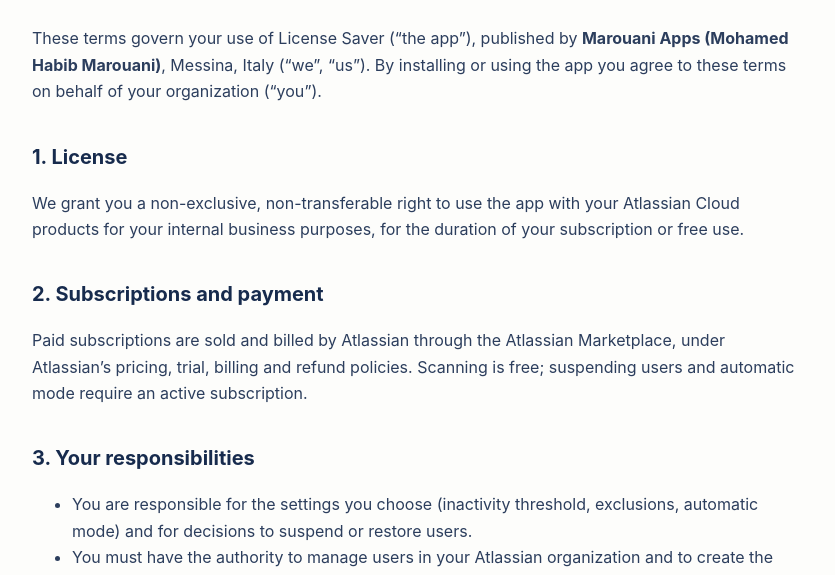
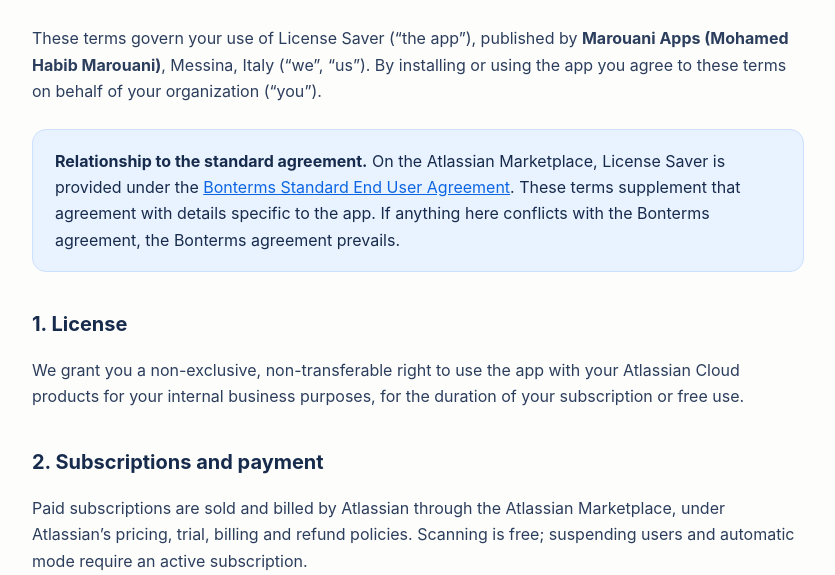
Before and after one commit to Mohamed9820m/license-saver, a plain HTML site: page terms/index.html in a window 1280 px wide. Shown: the part 219-794 px from the top of the page, without its empty margins (222-1057 px from the left). Drawn offline with Linux system fonts and the light colour scheme.

Commit message:
Terms: state that the Bonterms Standard EULA prevails

```diff
--- a/terms/index.html
+++ b/terms/index.html
@@ -5,6 +5,7 @@
 <h1>Terms of Service</h1>
 <p class="meta">Last updated: 27 October 2026</p>
 <p>These terms govern your use of License Saver (“the app”), published by <strong>Marouani Apps (Mohamed Habib Marouani)</strong>, Messina, Italy (“we”, “us”). By installing or using the app you agree to these terms on behalf of your organization (“you”).</p>
+<div class="callout"><strong>Relationship to the standard agreement.</strong> On the Atlassian Marketplace, License Saver is provided under the <a href="https://bonterms.com/forms/standard-end-user-agreement/">Bonterms Standard End User Agreement</a>. These terms supplement that agreement with details specific to the app. If anything here conflicts with the Bonterms agreement, the Bonterms agreement prevails.</div>
 <h2>1. License</h2>
 <p>We grant you a non-exclusive, non-transferable right to use the app with your Atlassian Cloud products for your internal business purposes, for the duration of your subscription or free use.</p>
 <h2>2. Subscriptions and payment</h2>
```
